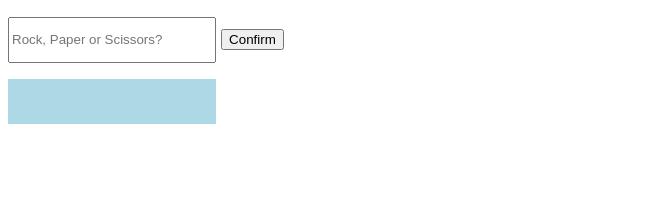
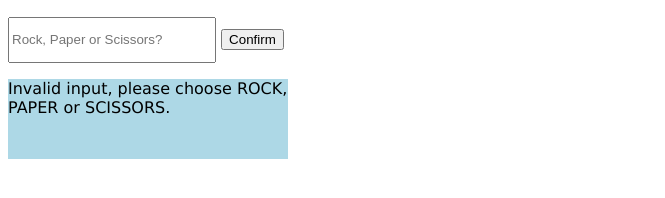
Before and after one commit to fawkez1/rockpaperscissors, a plain HTML site: page index.html in a window 1280 px wide. Both pictures are taken after a click on the button "Confirm". Shown: the part 112-310 px from the top of the page, without its empty margins (0-665 px from the left). Drawn offline with Linux system fonts and the light colour scheme.

Commit message:
i checked the functions with console.log. userInput/playerSelection is working correctly. error must be somewhere in computerRPS

```diff
--- a/Pseudocode:.js
+++ b/Pseudocode:.js
@@ -1,6 +1,6 @@
 Pseudocode:
 
-
+/*
 ROCK PAPER SCISSORS (RPS):
 
 
--- a/index.js
+++ b/index.js
@@ -1,6 +1,5 @@
-let playerSelection;
-let computerSelection;
-
+let playerSelection = null;
+let computerSelection = null;
 
 const inputBoxValue = document.querySelector(".inputBox");
 const outputBoxValue = document.querySelector(".outputBox");
@@ -17,21 +16,25 @@ confirmButton.addEventListener("click", function () {
     let result = playRound(playerSelection, computerSelection);
     outputBoxValue.textContent = result;
     } else {
-    alert("Ungültige Eingabe. Bitte wähle ROCK, PAPER oder SCISSORS.");
+        outputBoxValue.textContent = ("Invalid input, please choose ROCK, PAPER or SCISSORS.");
     }
+
+
+    function isValidSelection(userInput){
+        return userInput === "ROCK" || userInput === "PAPER" || userInput === "SCISSORS";
+    }
+    console.log(isValidSelection(userInput))
     })
-/* old code for eventlistener
-confirmButton.addEventListener("click", function () {
-    let playerSelection = inputBoxValue.value;
-    let result = playRound(playerSelection, computerSelection);
-    outputBoxValue.textContent = result;
-})
-*/
+
+
+
+
+// computer chooses rock, paper or scissors
 function computerRPS () {
     //boolean, if true, function starts
     if (playerSelection)  {
         let randomNum = Math.floor(Math.random() * 3) + 1;
-
+    console.log(playerSelection)
 
         if (randomNum === 1) {
              computerSelection = "ROCK";
--- a/styles.css
+++ b/styles.css
@@ -6,7 +6,7 @@ body {
     height: 40px;
 }
 .outputBox {
-    width: 208px;
-    height: 45px;
+    width: 280px;
+    height: 80px;
     background-color: lightblue;
 }
```
